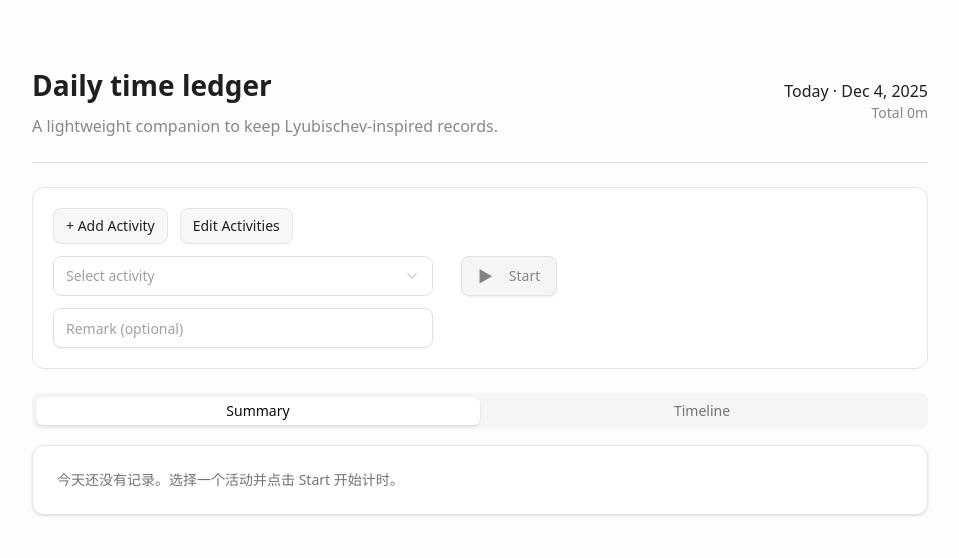
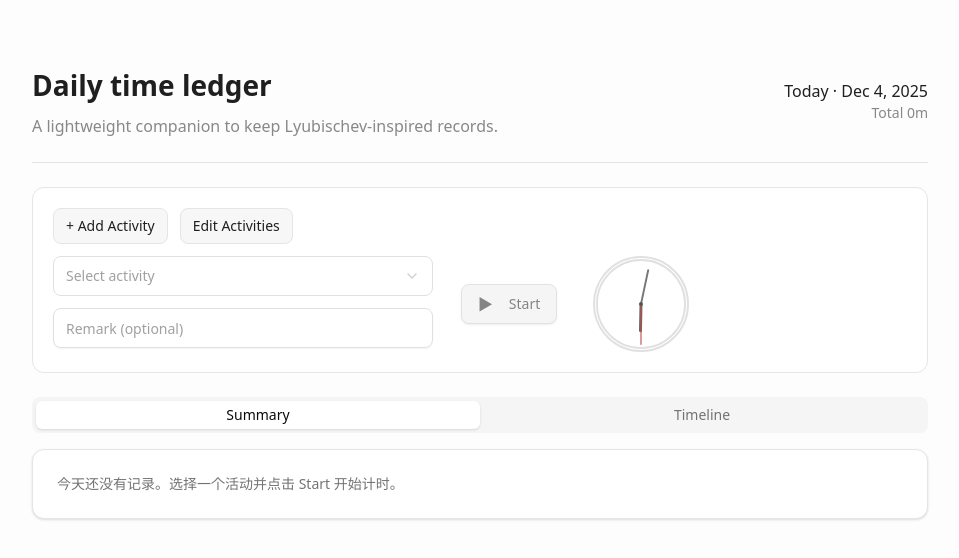
Before and after one commit to Rougeetnoir/LyubiDaily, a React (Vite) app: page / in a window 1280 px wide. Shown: the top 558 px of the page, without its empty margins (160-1119 px from the left). Built offline with nearby package versions, Linux system fonts and the light colour scheme.

Commit message:
updating clock feature

```diff
--- a/src/App.tsx
+++ b/src/App.tsx
@@ -1,4 +1,5 @@
 import { type ChangeEvent, useEffect, useMemo, useState } from 'react'
+import { AnalogClock } from '@/components/AnalogClock'
 import { Button } from '@/components/ui/button'
 import {
   Card,
@@ -362,7 +363,8 @@ function App() {
                 className="h-10 w-full rounded-lg border border-[#E0E0E0] px-3 text-sm text-[#333333] placeholder:text-[#A0A0A0] focus:border-[#C5C5C5] focus:ring-0"
               />
             </div>
-            <div className="flex flex-col gap-2 sm:ml-4 sm:w-auto sm:flex-row sm:items-center">
+            <div className="flex flex-col gap-3 sm:ml-4 sm:w-auto sm:flex-row sm:items-center">
+              <div className="flex flex-col gap-2 sm:flex-row sm:items-center">
                 <Button
                   onClick={isRunning ? handleStop : handleStart}
                   disabled={startButtonDisabled}
@@ -374,6 +376,8 @@ function App() {
                 {isRunning && (
                   <span className="text-sm text-[#555555] sm:ml-3">{formatDurationHMS(runningDurationSeconds)}</span>
                 )}
+              </div>
+              <AnalogClock className="sm:ml-6" />
             </div>
           </div>
           {runningRecord && (
--- /dev/null
+++ b/src/components/AnalogClock.tsx
@@ -0,0 +1,81 @@
+import { useEffect, useState } from 'react'
+import { cn } from '@/lib/utils'
+
+interface AnalogClockProps {
+  className?: string
+}
+
+const CLOCK_SIZE = 96
+const CENTER = CLOCK_SIZE / 2
+
+const rad = (deg: number) => ((deg - 90) * Math.PI) / 180
+
+const getHandCoordinates = (length: number, angleDeg: number) => {
+  return {
+    x: CENTER + length * Math.cos(rad(angleDeg)),
+    y: CENTER + length * Math.sin(rad(angleDeg)),
+  }
+}
+
+export function AnalogClock({ className }: AnalogClockProps) {
+  const [now, setNow] = useState(() => new Date())
+
+  useEffect(() => {
+    const id = window.setInterval(() => setNow(new Date()), 1000)
+    return () => window.clearInterval(id)
+  }, [])
+
+  const hours = now.getHours()
+  const minutes = now.getMinutes()
+  const seconds = now.getSeconds()
+
+  const hourAngle = (hours % 12) * 30 + minutes * 0.5
+  const minuteAngle = minutes * 6
+  const secondAngle = seconds * 6
+
+  const hourHand = getHandCoordinates(28, hourAngle)
+  const minuteHand = getHandCoordinates(36, minuteAngle)
+  const secondHand = getHandCoordinates(42, secondAngle)
+
+  return (
+    <div
+      className={cn(
+        'inline-flex h-[96px] w-[96px] items-center justify-center rounded-full border-2 border-[#E0E0E0] bg-white',
+        className,
+      )}
+    >
+      <svg width={CLOCK_SIZE} height={CLOCK_SIZE} viewBox={`0 0 ${CLOCK_SIZE} ${CLOCK_SIZE}`}>
+        <circle cx={CENTER} cy={CENTER} r={46} fill="none" stroke="#E0E0E0" strokeWidth={2} />
+        <line
+          x1={CENTER}
+          y1={CENTER}
+          x2={hourHand.x}
+          y2={hourHand.y}
+          stroke="#555555"
+          strokeWidth={3}
+          strokeLinecap="round"
+        />
+        <line
+          x1={CENTER}
+          y1={CENTER}
+          x2={minuteHand.x}
+          y2={minuteHand.y}
+          stroke="#777777"
+          strokeWidth={2}
+          strokeLinecap="round"
+        />
+        <line
+          x1={CENTER}
+          y1={CENTER}
+          x2={secondHand.x}
+          y2={secondHand.y}
+          stroke="#C65B5B"
+          strokeWidth={1.5}
+          strokeLinecap="round"
+          strokeOpacity={0.85}
+        />
+        <circle cx={CENTER} cy={CENTER} r={2} fill="#555555" />
+      </svg>
+    </div>
+  )
+}
```
Lines whose indentation alone changed are shown as unchanged.
